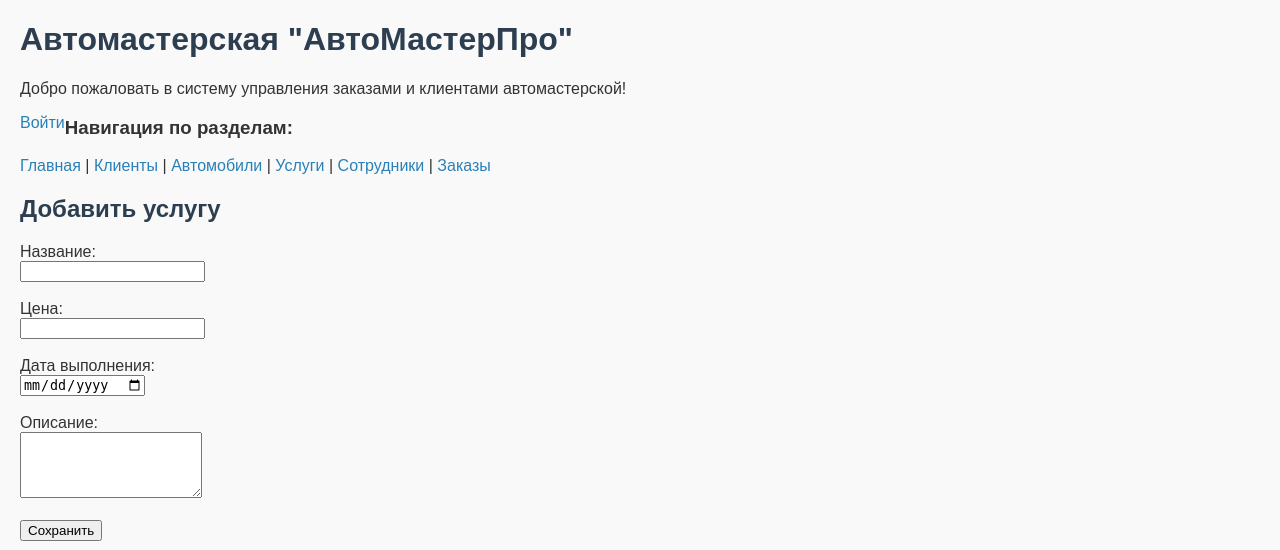
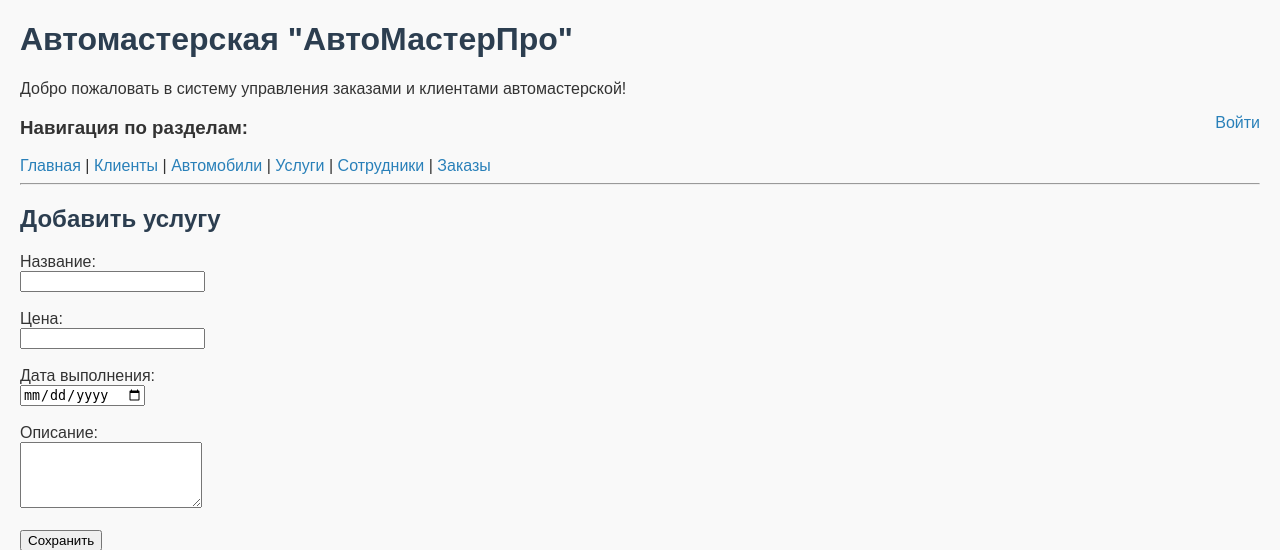
Before and after one commit to v-profits/autoservice, a Python web app: template templates/add_service.html in a window 1280 px wide. Shown: the top 550 px of the page. Run offline with Jinja, Linux system fonts and the light colour scheme; the template is opened without the code that fills it, so the values that code supplies are empty.

```diff
--- a/templates/base.html
+++ b/templates/base.html
@@ -8,14 +8,14 @@
 <body>
 <header>
 
-    <h1>Автомастерская "АвтоМастерПро"</h1>
+<h1>Автомастерская "АвтоМастерПро"</h1>
 
     <p>Добро пожаловать в систему управления заказами и клиентами автомастерской!</p>
 
 <!--    <img src="{{ url_for('static', filename='garage.jpg') }}" alt="Автомастерская"-->
 <!--         style="max-width: 100%; height: auto; border-radius: 10px; box-shadow: 0 0 10px #999;">-->
 
-    <div style="float: left;">
+    <div style="float: right;">
         {% if session.user_id %}
         <a href="{{ url_for('logout') }}">Выйти</a>
         {% else %}
@@ -32,6 +32,7 @@
         <a href="{{ url_for('employees') }}">Сотрудники</a> |
         <a href="{{ url_for('orders') }}">Заказы</a>
     </nav>
+    <hr />
 
 <!--    <ul>-->
 <!--        <li><a href="{{ url_for('clients') }}">Клиенты</a></li>-->
```
